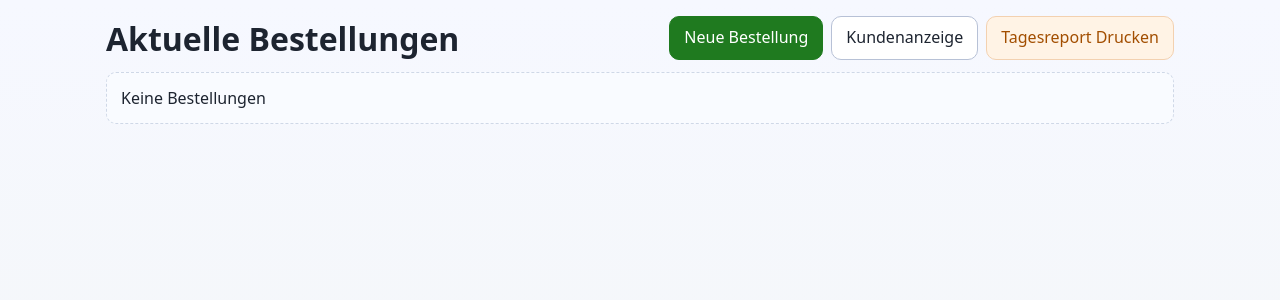
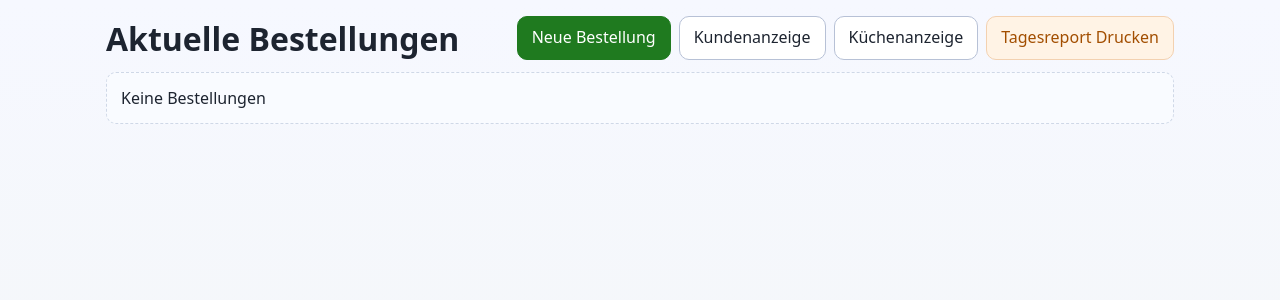
Before and after one commit to philipp-btz/kitchenhelper, a Flask app: template templates/orders.html in a window 1280 px wide. Shown: the top 300 px of the page. Run offline with Flask 3, Linux system fonts and the light colour scheme; the template is opened without the code that fills it, so the values that code supplies are empty; parts of the project's set-up code (start-up, migrations or seed data) failed here and were passed over.

Commit message:
added button link to Kitchen Display

```diff
--- a/templates/orders.html
+++ b/templates/orders.html
@@ -28,6 +28,7 @@
         <div class="actions">
           <a href="/" class="btn primary">Neue Bestellung</a>
           <a href="/customer_display" class="btn">Kundenanzeige</a>
+          <a href="/kitchen_display" class="btn">Küchenanzeige</a>
           <a href="/report/daily" class="btn warning">Tagesreport Drucken</a>
         </div>
       </header>
```
